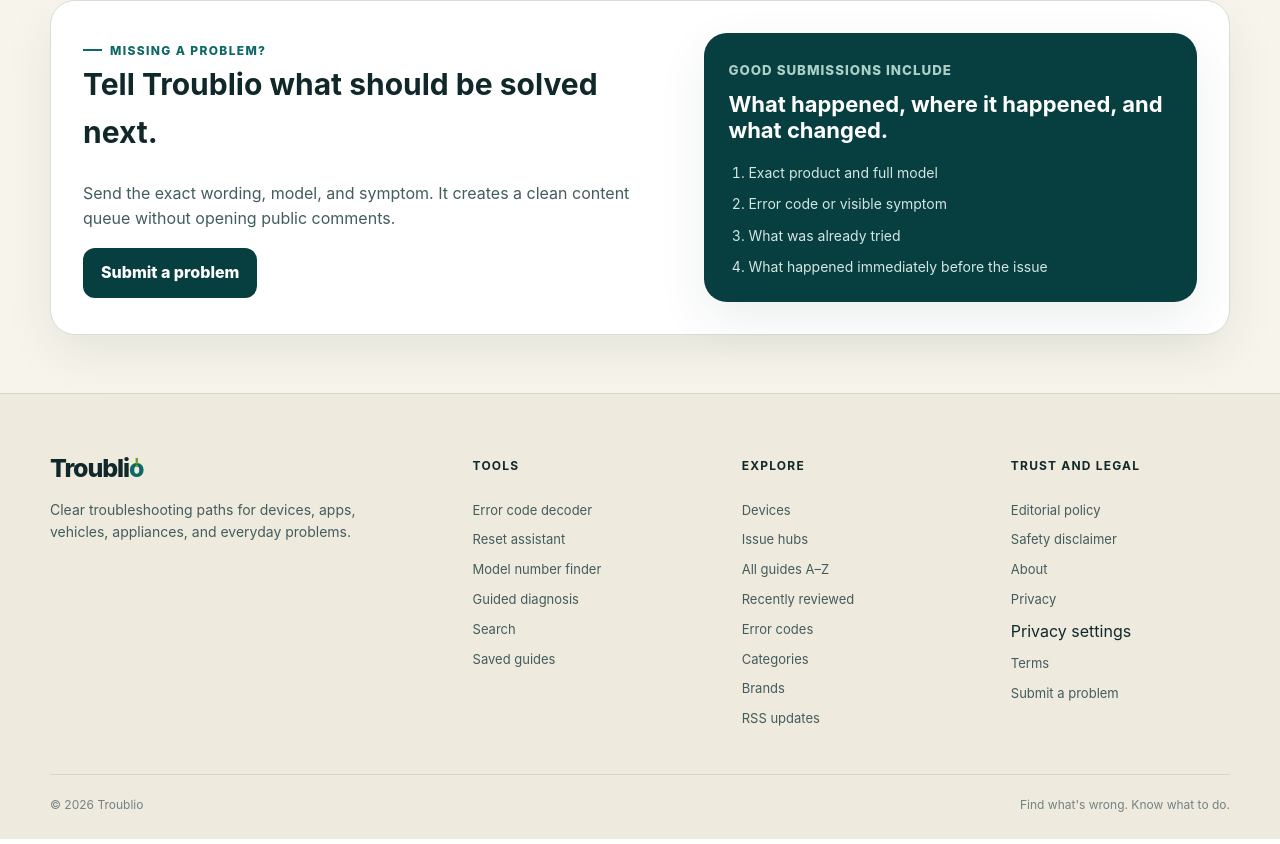
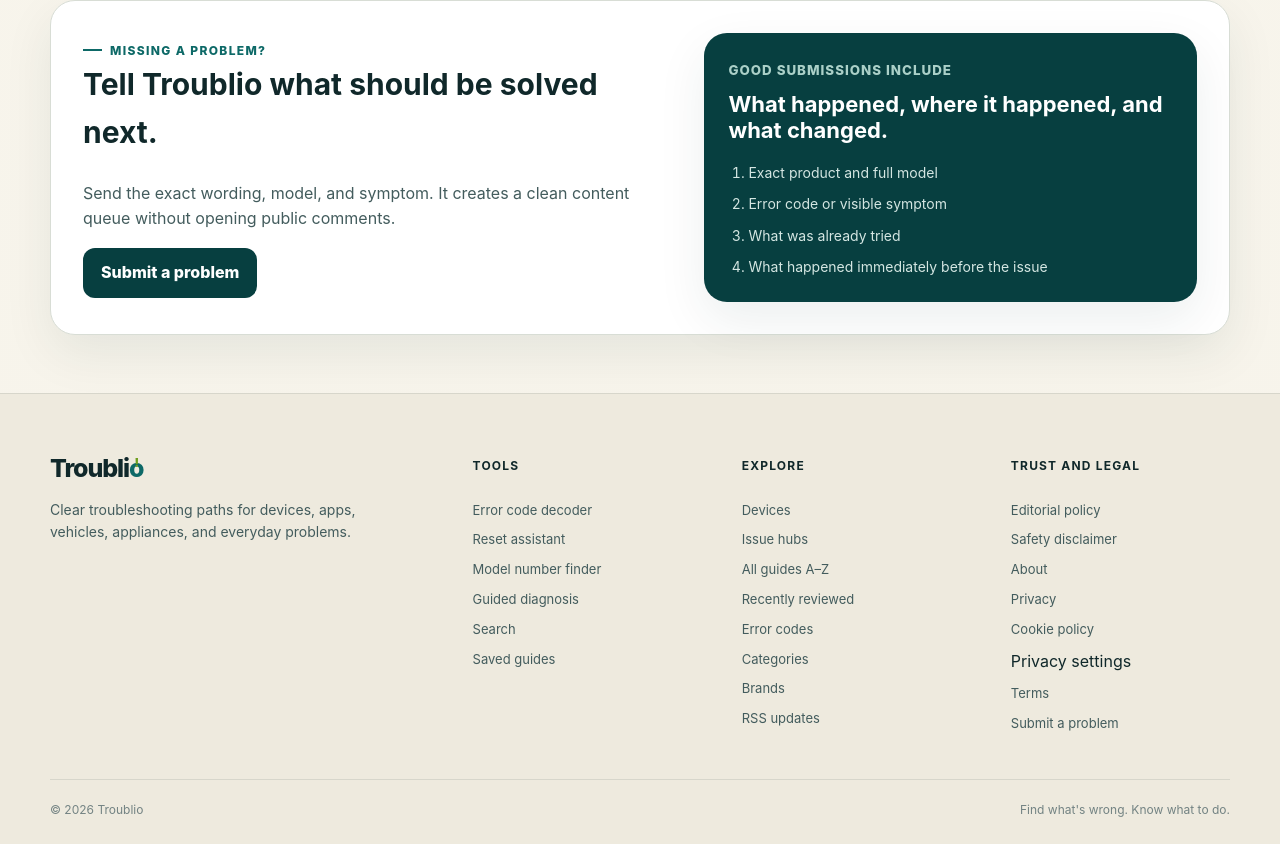
Before and after one commit to oguzdurak16-create/troubliox, a Next.js app: page / in a window 1280 px wide. Shown: the part 8882-9726 px from the top of the page. Built offline with nearby package versions, Linux system fonts and the light colour scheme; no server answers.

Commit message:
Link cookie policy from footer

```diff
--- a/src/components/Footer.tsx
+++ b/src/components/Footer.tsx
@@ -38,6 +38,7 @@ export function Footer() {
           <Link href="/disclaimer">Safety disclaimer</Link>
           <Link href="/about">About</Link>
           <Link href="/privacy">Privacy</Link>
+          <Link href="/cookies">Cookie policy</Link>
           <ConsentSettingsButton />
           <Link href="/terms">Terms</Link>
           <Link href="/submit-problem">Submit a problem</Link>
```
